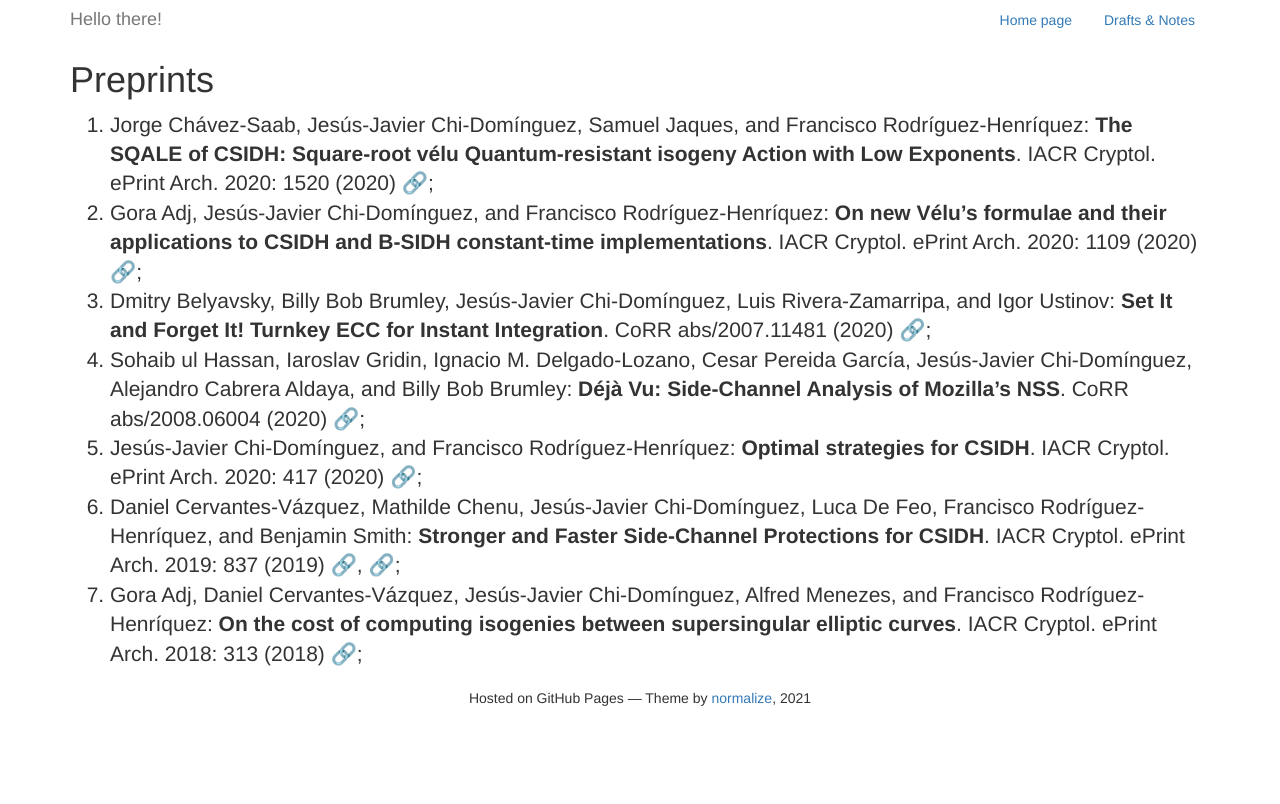
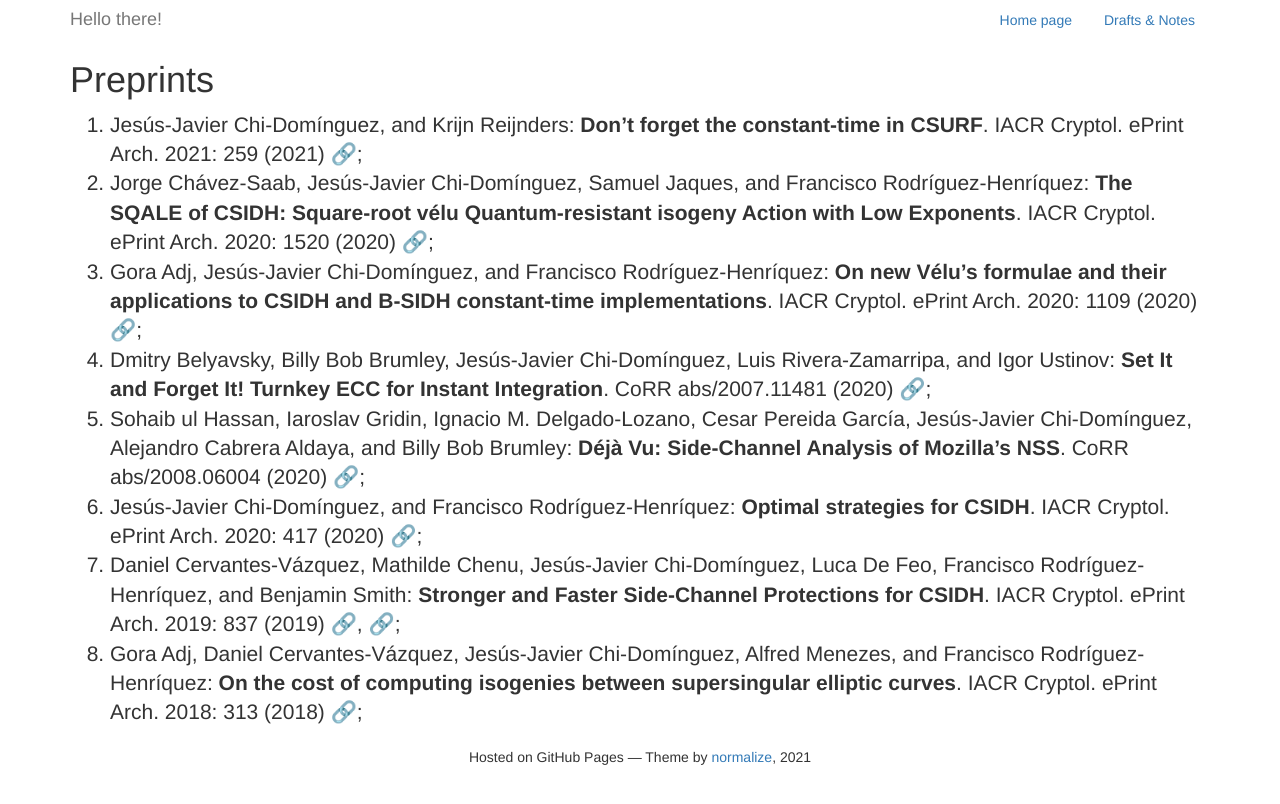
Before and after one commit to JJChiDguez/JJChiDguez.github.io, a Jekyll site: the page built from docs/preprints.md, in a window 1280 px wide. Shown: the top 804 px of the page. Built offline with Jekyll 4.4.1, drawn with Linux system fonts in a browser that asks for light colours.

Commit message:
Adding a new paper in the preprint list

```diff
--- a/docs/preprints.md
+++ b/docs/preprints.md
@@ -6,6 +6,7 @@ filename: preprints.md
 
 # Preprints
 
+1. Jes&uacute;s-Javier Chi-Dom&iacute;nguez, and Krijn Reijnders: **Don't forget the constant-time in CSURF**. IACR Cryptol. ePrint Arch. 2021: 259 (2021) [&#128279;](https://eprint.iacr.org/2021/259);
 1. Jorge Ch&aacute;vez-Saab, Jes&uacute;s-Javier Chi-Dom&iacute;nguez, Samuel Jaques, and Francisco Rodr&iacute;guez-Henr&iacute;quez: **The SQALE of CSIDH: Square-root v&eacute;lu Quantum-resistant isogeny Action with Low Exponents**. IACR Cryptol. ePrint Arch. 2020: 1520 (2020) [&#128279;](https://eprint.iacr.org/2020/1520);
 1. Gora Adj, Jes&uacute;s-Javier Chi-Dom&iacute;nguez, and Francisco Rodr&iacute;guez-Henr&iacute;quez: **On new V&eacute;lu's formulae and their applications to CSIDH and B-SIDH constant-time implementations**. IACR Cryptol. ePrint Arch. 2020: 1109 (2020) [&#128279;](https://eprint.iacr.org/2020/1109);
 1. Dmitry Belyavsky, Billy Bob Brumley, Jes&uacute;s-Javier Chi-Dom&iacute;nguez, Luis Rivera-Zamarripa, and Igor Ustinov: **Set It and Forget It! Turnkey ECC for Instant Integration**. CoRR abs/2007.11481 (2020) [&#128279;](https://arxiv.org/abs/2007.11481);
```
Also changed, not shown: 1 other file.
